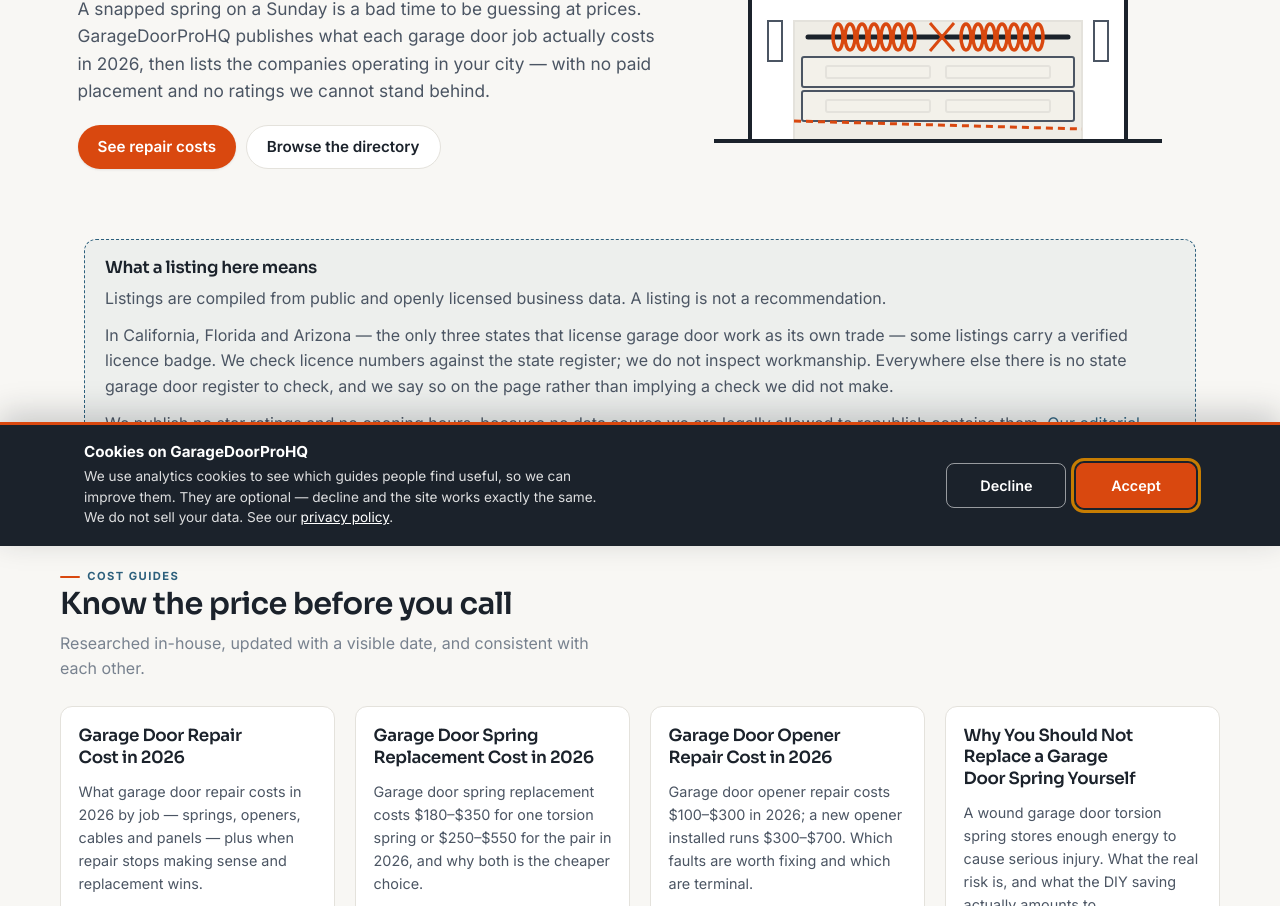
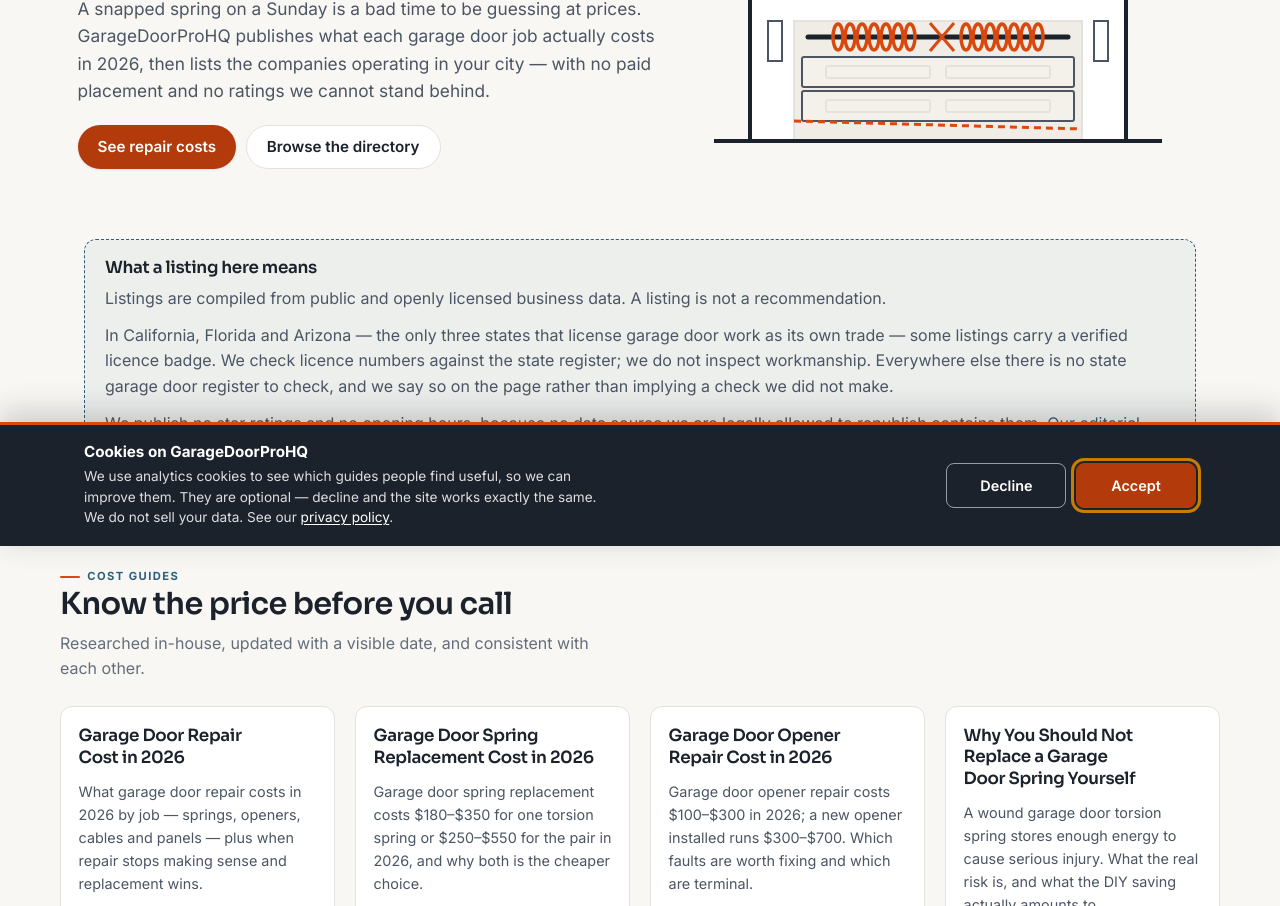
Before and after one commit to Coops110/garagedoorprohq-repo, an Astro site: page / in a window 1280 px wide. Shown: the part 254-1160 px from the top of the page. Built offline with nearby package versions, Linux system fonts and the light colour scheme; Astro itself is replaced by a stand-in of ours.

Commit message:
Fix WCAG contrast failures: split signal into four background-aware tokens
--muted was 3.90:1 on --card and 3.64:1 on --paper, failing every one of its
~13 usages at once. --signal was 4.30:1 under white text, 4.01:1 as text on
--paper, and 3.73:1 as text on the dark footer -- three backgrounds needing
three different answers, so it becomes four tokens.

Also: underline inline links in body copy (--steel vs --ink is 2.32:1, under
the 3:1 needed to distinguish by colour alone), promote the homepage claims
heading from h3 to h2 to stop it skipping a level, and give the four identical
'Read the guide' links unique accessible names via an sr-only suffix.

```diff
--- a/src/components/ConsentBanner.astro
+++ b/src/components/ConsentBanner.astro
@@ -204,8 +204,8 @@ const active = Boolean(GA_ID);
     cursor: pointer; flex: 1 1 0; min-width: 0;
     transition: background 0.15s ease, border-color 0.15s ease;
   }
-  .consent-btn-solid { background: var(--signal); color: #fff; border: 1.5px solid var(--signal); }
-  .consent-btn-solid:hover { background: var(--signal-dark); border-color: var(--signal-dark); }
+  .consent-btn-solid { background: var(--signal-dark); color: #fff; border: 1.5px solid var(--signal-dark); }
+  .consent-btn-solid:hover { background: var(--signal-darker); border-color: var(--signal-darker); }
   .consent-btn-ghost { background: transparent; color: #fff; border: 1.5px solid rgba(255, 255, 255, 0.55); }
   .consent-btn-ghost:hover { background: rgba(255, 255, 255, 0.1); border-color: #fff; }
   .consent-btn:focus-visible { outline: 3px solid var(--amber); outline-offset: 2px; }
--- a/src/pages/index.astro
+++ b/src/pages/index.astro
@@ -49,7 +49,7 @@ const schemas = [organizationSchema(), websiteSchema()];
        differentiator, and burying it would make it look like a disclaimer. -->
   <section class="wrap" style="padding-top:1.5rem;">
     <div class="highlight-box">
-      <h3>What a listing here means</h3>
+      <h2>What a listing here means</h2>
       <p>{CLAIMS.listingMeaning}</p>
       <p>
         In California, Florida and Arizona — the only three states that license garage
@@ -80,7 +80,13 @@ const schemas = [organizationSchema(), websiteSchema()];
           <h3 class="biz-name"><a href={`/guides/${g.slug}/`}>{g.h1.replace(/:.*$/, '')}</a></h3>
           <p style="font-size:.9rem;">{g.description}</p>
           <div class="biz-foot">
-            <a href={`/guides/${g.slug}/`} class="btn btn-ghost btn-block">Read the guide</a>
+            {/* Four "Read the guide" links pointing at four destinations read as
+                identical to a screen-reader user tabbing the list. The visible
+                label stays put — the sr-only suffix makes each accessible name
+                unique while still containing the visible text, so WCAG 2.5.3
+                (Label in Name) is satisfied. An aria-label alone would replace
+                the visible text and break that. */}
+            <a href={`/guides/${g.slug}/`} class="btn btn-ghost btn-block">Read the guide<span class="sr-only">: {g.h1.replace(/:.*$/, '')}</span></a>
           </div>
         </article>
       ))}
--- a/src/styles/global.css
+++ b/src/styles/global.css
@@ -25,13 +25,27 @@
   --card: #FFFFFF;
   --ink: #1B222B;
   --ink-soft: #4B5563;
-  --muted: #78828F;
+  /* --muted must clear 4.5:1 on BOTH light backgrounds, not just --card.
+     The original #78828F was 3.90:1 on white and 3.64:1 on --paper, which
+     failed every one of the ~13 places it is used at once — the count spans,
+     .section-head p, .biz-meta, .stat-label, .ad-label. #646E7A is 5.18:1
+     on --card and 4.83:1 on --paper. Check both before changing it. */
+  --muted: #646E7A;
   --line: #E4E2DC;
   --line-cool: #DFE4EA;
 
   /* Accents */
-  --signal: #D9480F;      /* primary CTA */
-  --signal-dark: #B23A0B;
+  /* The signal colour needs two tokens for the same reason AirProHQ's ember
+     does: --signal is only legible as a border or accent ON white, and white
+     text ON --signal is 4.30:1 — a fail. Anything with white text on top uses
+     --signal-dark (6.00:1), and --signal-darker is its hover. */
+  --signal: #D9480F;      /* borders, accents, focus rings — not white text */
+  --signal-dark: #B23A0B; /* solid buttons carrying white text */
+  --signal-darker: #8F2E08; /* hover for those buttons (8.20:1) */
+  /* And a fourth for the dark footer, where darkening makes it worse:
+     --signal on --ink is 3.73:1 and --signal-dark is 2.67:1. This is 6.33:1.
+     Three backgrounds, three different answers — hence four tokens. */
+  --signal-light: #F4854A; /* signal text ON --ink */
   --steel: #2C5F7C;       /* secondary / links */
   --steel-dark: #204A61;
   --amber: #C77D02;       /* highlights, licence badges */
@@ -88,6 +102,13 @@ h3 { font-size: 1.08rem; }
 
 a { color: var(--steel); text-decoration: none; }
 a:hover { color: var(--steel-dark); }
+
+/* Inline links in body copy must be underlined, not distinguished by colour
+   alone: --steel against --ink is only 2.32:1, well under the 3:1 WCAG wants
+   between link text and surrounding text. .prose a already did this; homepage
+   and landing-page paragraphs sit outside .prose and did not. Buttons are
+   excluded — they carry their own shape and background. */
+p a:not(.btn) { text-decoration: underline; text-underline-offset: 2px; }
 a:focus-visible,
 button:focus-visible { outline: 2px solid var(--signal); outline-offset: 2px; border-radius: 4px; }
 
@@ -124,7 +145,7 @@ img { max-width: 100%; height: auto; display: block; }
   background: linear-gradient(135deg, var(--steel) 0%, var(--signal) 100%);
   display: grid; place-items: center; color: #fff; font-size: .9rem; font-weight: 700;
 }
-.brand em { font-style: normal; color: var(--signal); }
+.brand em { font-style: normal; color: var(--signal-dark); }
 
 /* Phone: nav is a disclosure panel. Desktop rules are further down. */
 .nav-links { display: none; }
@@ -140,7 +161,7 @@ img { max-width: 100%; height: auto; display: block; }
   border-bottom: 1px solid var(--line);
 }
 .nav-links a:last-child { border-bottom: 0; }
-.nav-links a:hover { color: var(--signal); }
+.nav-links a:hover { color: var(--signal-dark); }
 .nav-cta {
   background: var(--ink); color: #fff !important; border-radius: 999px;
   justify-content: center; font-weight: 600; margin-top: .6rem; border-bottom: 0 !important;
@@ -160,8 +181,8 @@ img { max-width: 100%; height: auto; display: block; }
   border: none; cursor: pointer; text-decoration: none; line-height: 1.2;
   transition: background .15s, box-shadow .15s, border-color .15s;
 }
-.btn-signal { background: var(--signal); color: #fff; box-shadow: var(--shadow-sm); }
-.btn-signal:hover { background: var(--signal-dark); color: #fff; }
+.btn-signal { background: var(--signal-dark); color: #fff; box-shadow: var(--shadow-sm); }
+.btn-signal:hover { background: var(--signal-darker); color: #fff; }
 .btn-ink { background: var(--ink); color: #fff; }
 .btn-ink:hover { background: #0F151C; color: #fff; }
 .btn-ghost { background: var(--card); color: var(--ink); border: 1.5px solid var(--line); }
@@ -202,7 +223,7 @@ img { max-width: 100%; height: auto; display: block; }
    44px target rather than relying on the button below it. Block-level also
    widens the hit area to the full card width instead of just the glyphs. */
 .biz-name a { color: inherit; display: flex; align-items: center; min-height: var(--tap); }
-.biz-name a:hover { color: var(--signal); }
+.biz-name a:hover { color: var(--signal-dark); }
 .biz-meta { font-size: .85rem; color: var(--muted); margin-top: .2rem; }
 .biz-badges { display: flex; flex-direction: column; gap: .3rem; align-items: flex-end; flex-shrink: 0; }
 .biz-tags { display: flex; flex-wrap: wrap; gap: .3rem; }
@@ -237,9 +258,9 @@ img { max-width: 100%; height: auto; display: block; }
 /* Footer links are dense, but they are still primary navigation on a phone —
    they get the full 44px target rather than a compromise height. */
 .site-footer a { color: rgba(255,255,255,.72); display: flex; align-items: center; min-height: var(--tap); font-size: .92rem; }
-.site-footer a:hover { color: var(--signal); }
+.site-footer a:hover { color: var(--signal-light); }
 .footer-brand { font-family: Sora, sans-serif; font-size: 1.25rem; color: #fff; margin-bottom: .4rem; font-weight: 700; }
-.footer-brand em { font-style: normal; color: var(--signal); }
+.footer-brand em { font-style: normal; color: var(--signal-light); }
 .footer-note { font-size: .88rem; max-width: 40ch; }
 .footer-bottom {
   border-top: 1px solid rgba(255,255,255,.12); padding-top: 1.25rem; font-size: .8rem;
@@ -336,7 +357,7 @@ img { max-width: 100%; height: auto; display: block; }
 .alert-box p + p { margin-top: .7rem; }
 
 .highlight-box { background: rgba(44,95,124,.05); border: 1.5px dashed var(--steel); border-radius: var(--radius); padding: 1.1rem 1.25rem; margin: 1.5rem 0; }
-.highlight-box h3 { font-size: 1.05rem; margin: 0 0 .5rem; }
+.highlight-box h2 { font-size: 1.05rem; margin: 0 0 .5rem; }
 .highlight-box p { margin: 0; }
 .highlight-box p + p { margin-top: .7rem; }
 
```
